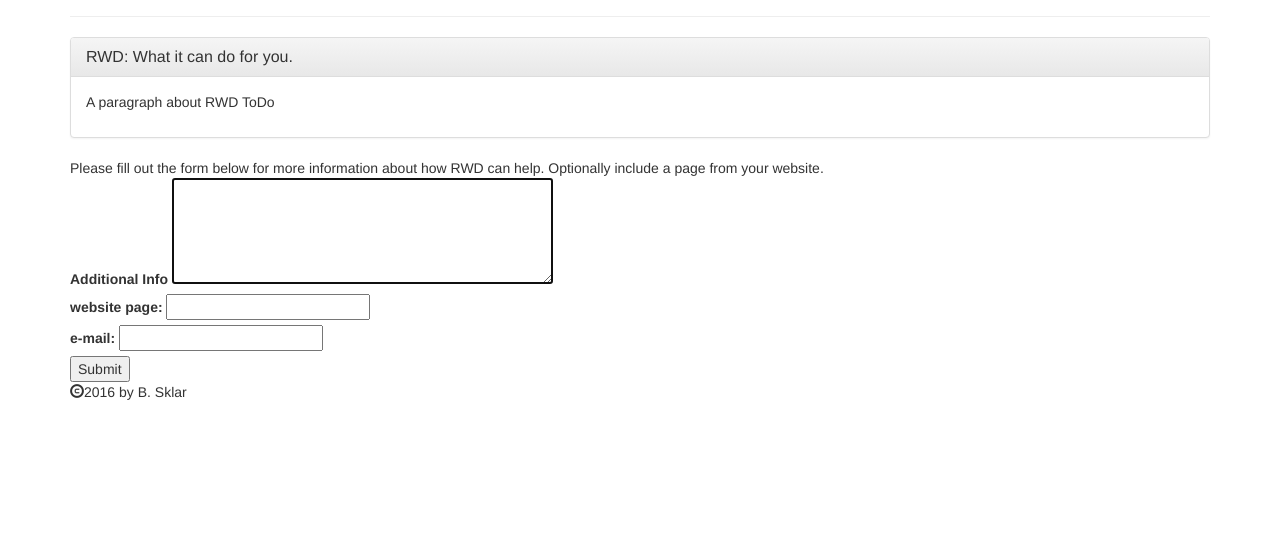
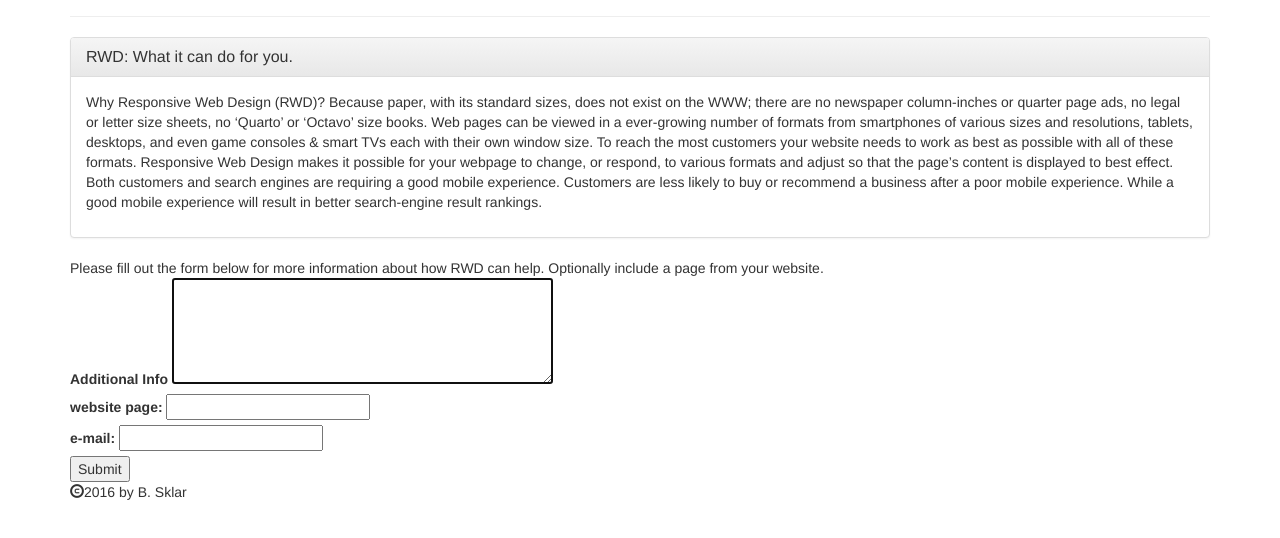
Before and after one commit to brskl/HTML5_200_HW02, a plain HTML site: page index.html in a window 1280 px wide. Shown: the part 112-650 px from the top of the page. Drawn offline with nearby package versions, Linux system fonts and the light colour scheme.

Commit message:
Added primary text

```diff
--- a/index.html
+++ b/index.html
@@ -26,7 +26,7 @@
         <div class="panel-heading"><h3 class="panel-title">RWD: What it can do for you.</h3></div>
         <div class="panel-body">
           <p>
-            A paragraph about RWD ToDo
+            Why Responsive Web Design (RWD)? Because paper, with its standard sizes, does not exist on the WWW; there are no newspaper column-inches or quarter page ads, no legal or letter size sheets, no ‘Quarto’ or ‘Octavo’ size books. Web pages can be viewed in a ever-growing number of formats from smartphones of various sizes and resolutions, tablets, desktops, and even game consoles & smart TVs each with their own window size. To reach the most customers your website needs to work as best as possible with all of these formats. Responsive Web Design makes it possible for your webpage to change, or respond, to various formats and adjust so that the page’s content is displayed to best effect. Both customers and search engines are requiring a good mobile experience. Customers are less likely to buy or recommend a business after a poor mobile experience. While a good mobile experience will result in better search-engine result rankings.
           </p>
         </div>
       </div>
```
